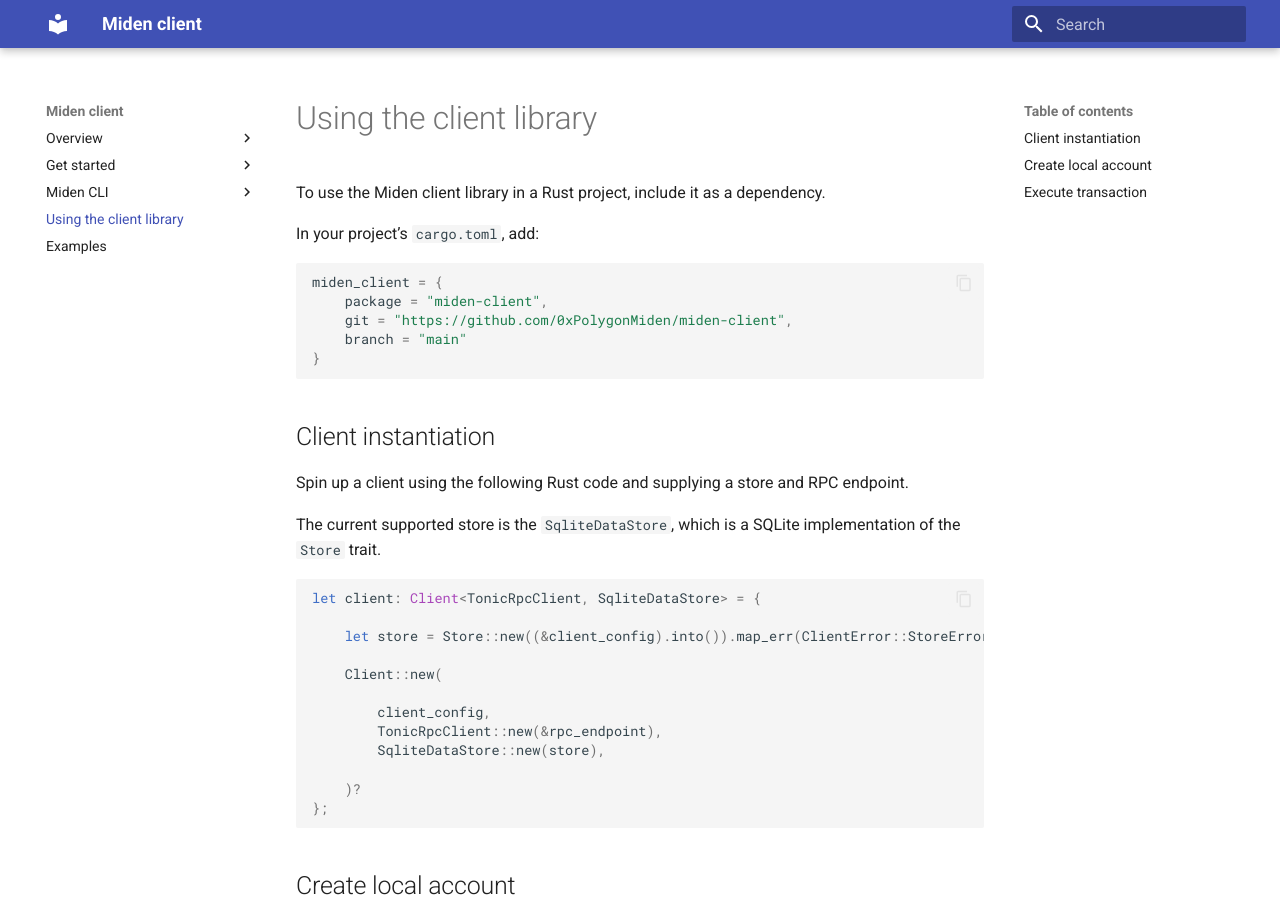
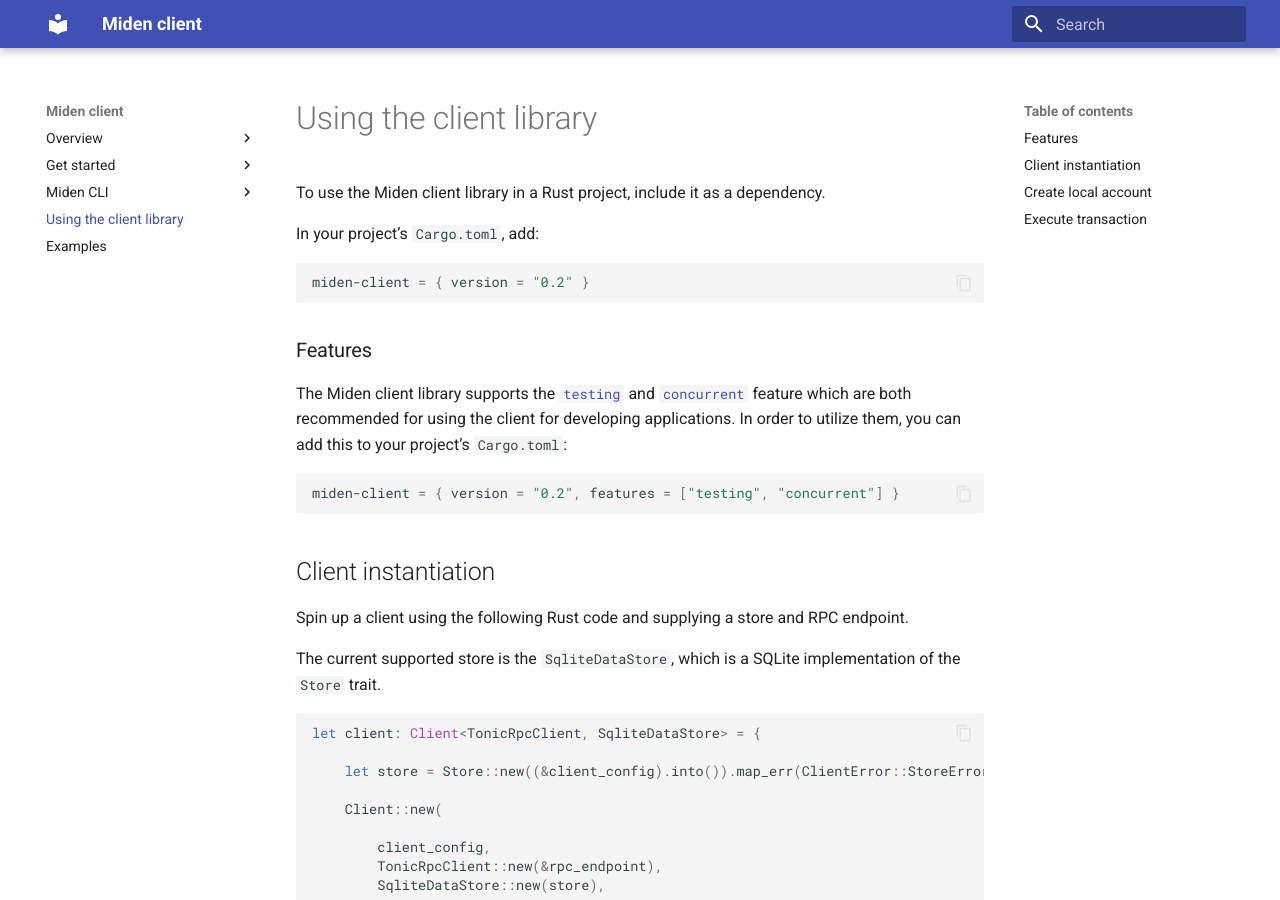
Before and after one commit to 0xPolygonMiden/miden-client, an MkDocs documentation site: the page built from docs/library.md, in a window 1280 px wide and 900 px high. Built offline with MkDocs 1.6.1 and Material for MkDocs 9.7.7, drawn with Linux system fonts in a browser that asks for light colours.

Commit message:
docs: Show how to use features on the library

````diff
--- a/docs/library.md
+++ b/docs/library.md
@@ -1,13 +1,17 @@
 To use the Miden client library in a Rust project, include it as a dependency.
 
-In your project's `cargo.toml`, add:
+In your project's `Cargo.toml`, add:
 
 ```toml
-miden_client = {
-    package = "miden-client",
-    git = "https://github.com/0xPolygonMiden/miden-client",
-    branch = "main"
-}
+miden-client = { version = "0.2" }
+```
+
+### Features
+
+The Miden client library supports the [`testing`](https://github.com/0xPolygonMiden/miden-client/blob/main/docs/install-and-run.md#testing-feature) and [`concurrent`](https://github.com/0xPolygonMiden/miden-client/blob/main/docs/install-and-run.md#concurrent-feature) feature which are both recommended for using the client for developing applications. In order to utilize them, you can add this to your project's `Cargo.toml`:
+
+```toml
+miden-client = { version = "0.2", features = ["testing", "concurrent"] }
 ```
 
 ## Client instantiation
````
